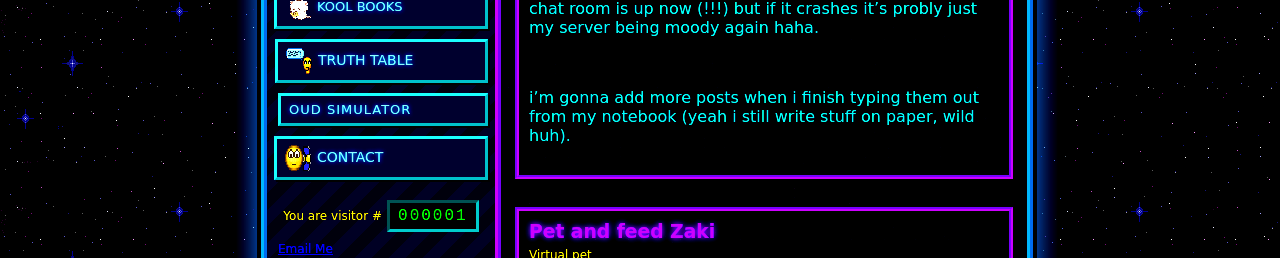
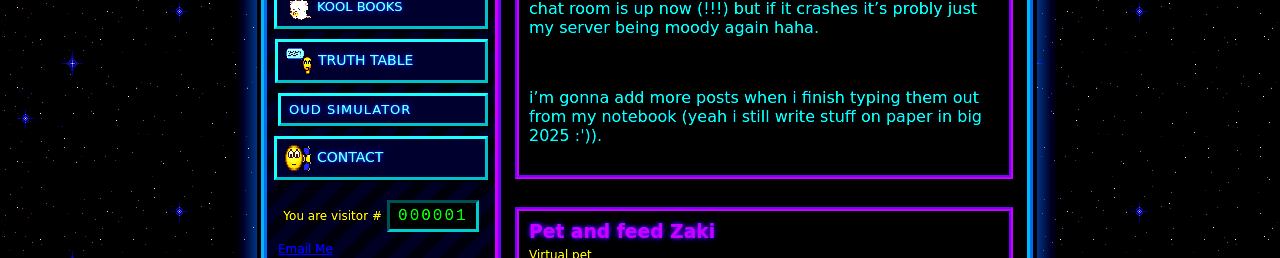
Before and after one commit to Catofminerva/Catofminerva.github.io, a Jekyll site: the page index.html, which Jekyll copies as it is, in a window 1280 px wide and 900 px high, scrolled down 347 px, cut to the strip 0-430 px from the top of the window. Shown: the part 172-430 px from the top of the strip. Built offline with Jekyll 4.4.1, drawn with Linux system fonts in a browser that asks for light colours.

Commit message:
Update index.html

```diff
--- a/index.html
+++ b/index.html
@@ -428,7 +428,7 @@ hr.retro {
             <br>
             <p>chat room is up now (!!!) but if it crashes it’s probly just my server being moody again haha.</p>
             <p>&nbsp;</p>
-            <p>i’m gonna add more posts when i finish typing them out from my notebook (yeah i still write stuff on paper, wild huh).</p>
+            <p>i’m gonna add more posts when i finish typing them out from my notebook (yeah i still write stuff on paper in big 2025 :')).</p>
           </div>
 
           <div class="post">
```
